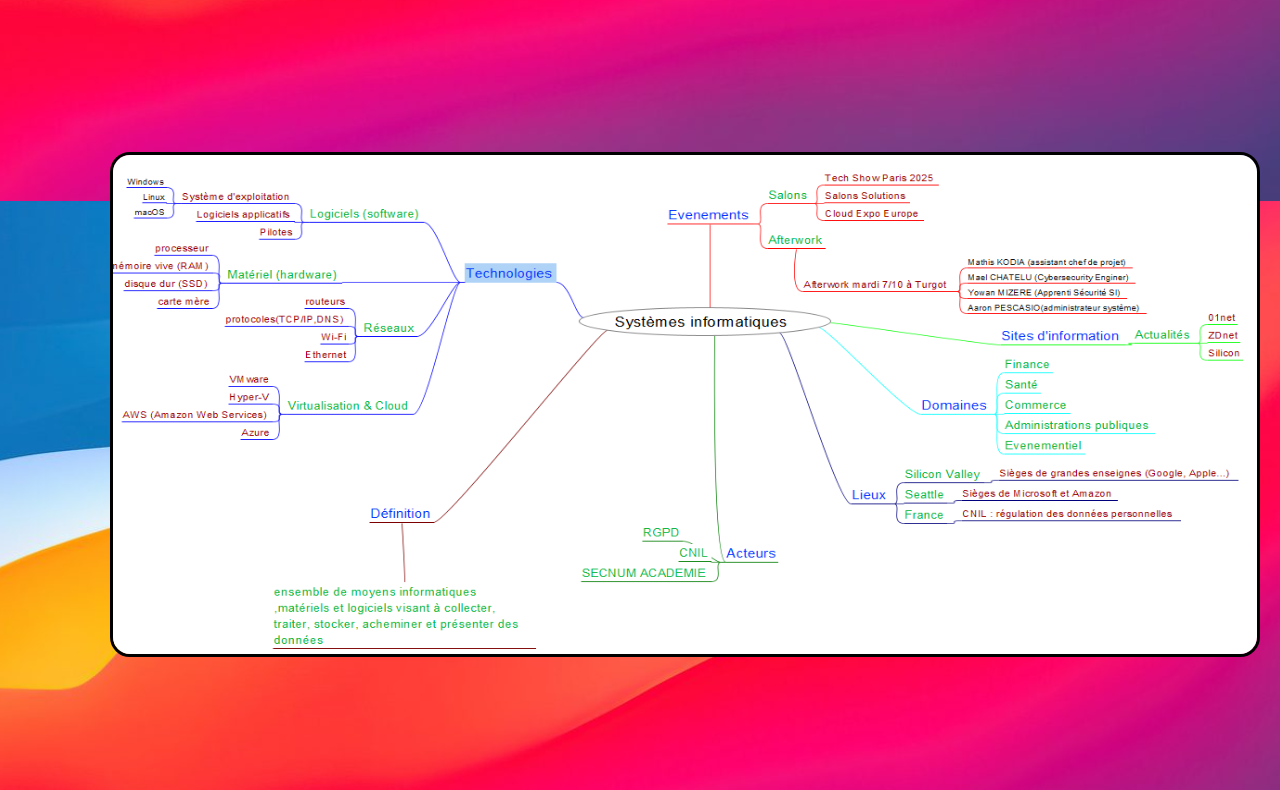
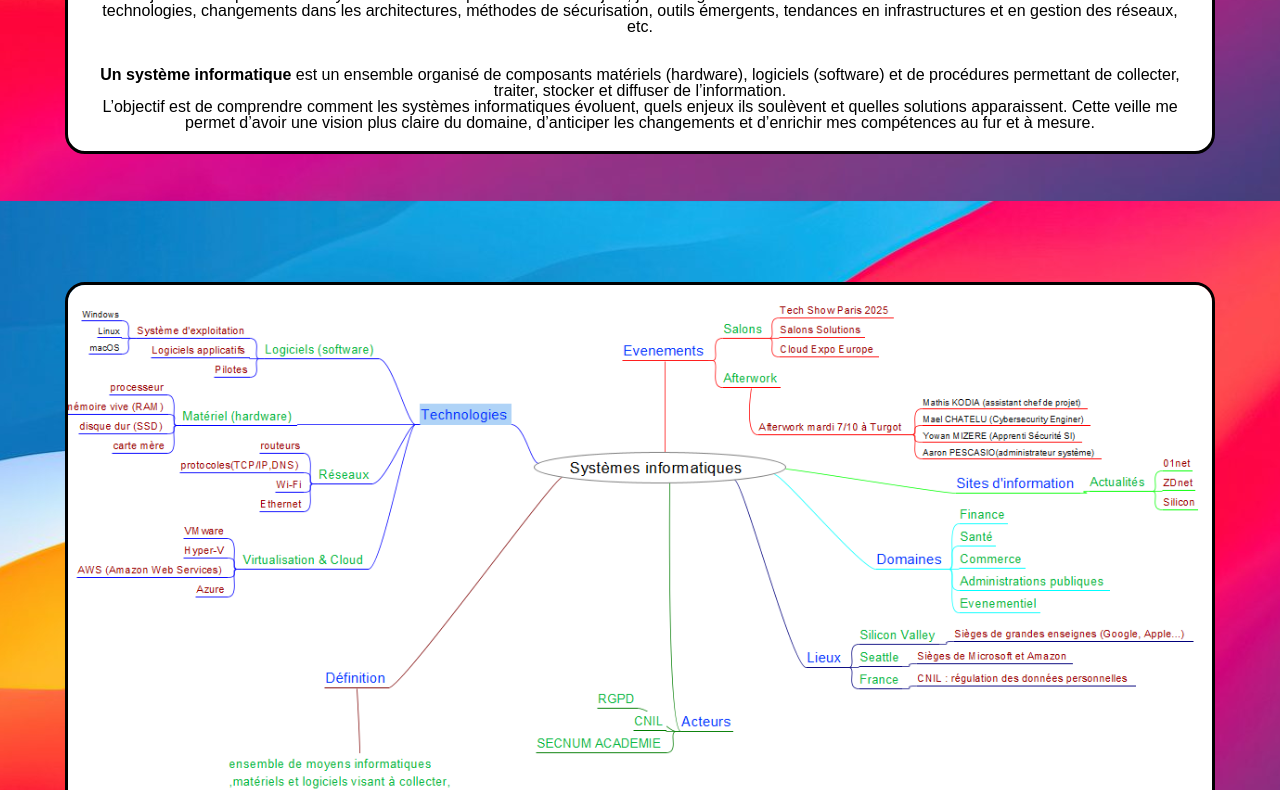
Before and after one commit to DaniellaNanaNya/eportfolioPro, a plain HTML site: page veille.html in a window 1280 px wide. Shown: the part 599-1389 px from the top of the page. Drawn offline with nearby package versions, Linux system fonts and the light colour scheme.

Commit message:
Update eportfolio2.css

```diff
--- a/eportfolio2.css
+++ b/eportfolio2.css
@@ -439,34 +439,57 @@ footer {
     border-top: 2px solid var(--accent);
 }
 
-.cv img{
-    position: relative;
-    bottom:130px;
-    left:385px;
-    width: 580px;
-    height: 725px;
+.cv {
+    display: flex;
+    justify-content: center;
+    width: 100%;
+    margin-top: -40px;
+}
+
+.cv img {
+    width: 90%;
+    max-width: 580px;
+    height: auto;
     border-radius: 20px;
 }
 
-.veille-image img{
-    position: relative;
-    bottom:290px;
-    left:110px;
-    width: 1150px;
-    height: 505px;
+.veille-image {
+    display: flex;
+    justify-content: center;
+    width: 100%;
+}
+
+.veille-image img {
+    width: 90%;
+    max-width: 1150px;         /* limite taille max */
+    height: auto;              /* garde les proportions */
     border-radius: 20px;
     border: 3px solid #000000;
+
+    position: relative;
+    bottom: 0;                 /* on annule tes anciens offsets */
+    left: 0;
 }
 
-.veille-form form{
-    position: relative;
-    bottom:340px;
-    left:110px;
-    width: 1150px;
-    height: 205px;
-    background-color:#ffffff;
+.veille-form {
+    display: flex;
+    justify-content: center;   /* centre horizontalement */
+    width: 100%;
+    margin-top: -200px;        /* ajuste si tu veux remonter sous l’image */
+}
+
+.veille-form form {
+    width: 90%;                /* responsive */
+    max-width: 1150px;         /* largeur max identique à l’image */
+    background-color: #ffffff;
     border-radius: 20px;
     border: 3px solid #000000;
+    height: auto;              /* laisse le contenu gérer la hauteur */
+    padding: 20px;
+
+    position: relative;
+    bottom: 0;                 /* on supprime tes anciens décalages */
+    left: 0;
 }
 
 .veille-form h1{
@@ -563,14 +586,6 @@ footer {
     margin: 0 auto;
 }
 
-.tableau img {
-    width: 90%;
-    height: auto;
-    border-radius: 20px;
-    display: block;
-}
-
-
 .competences {
     display: flex;
     flex-direction: column;
```
